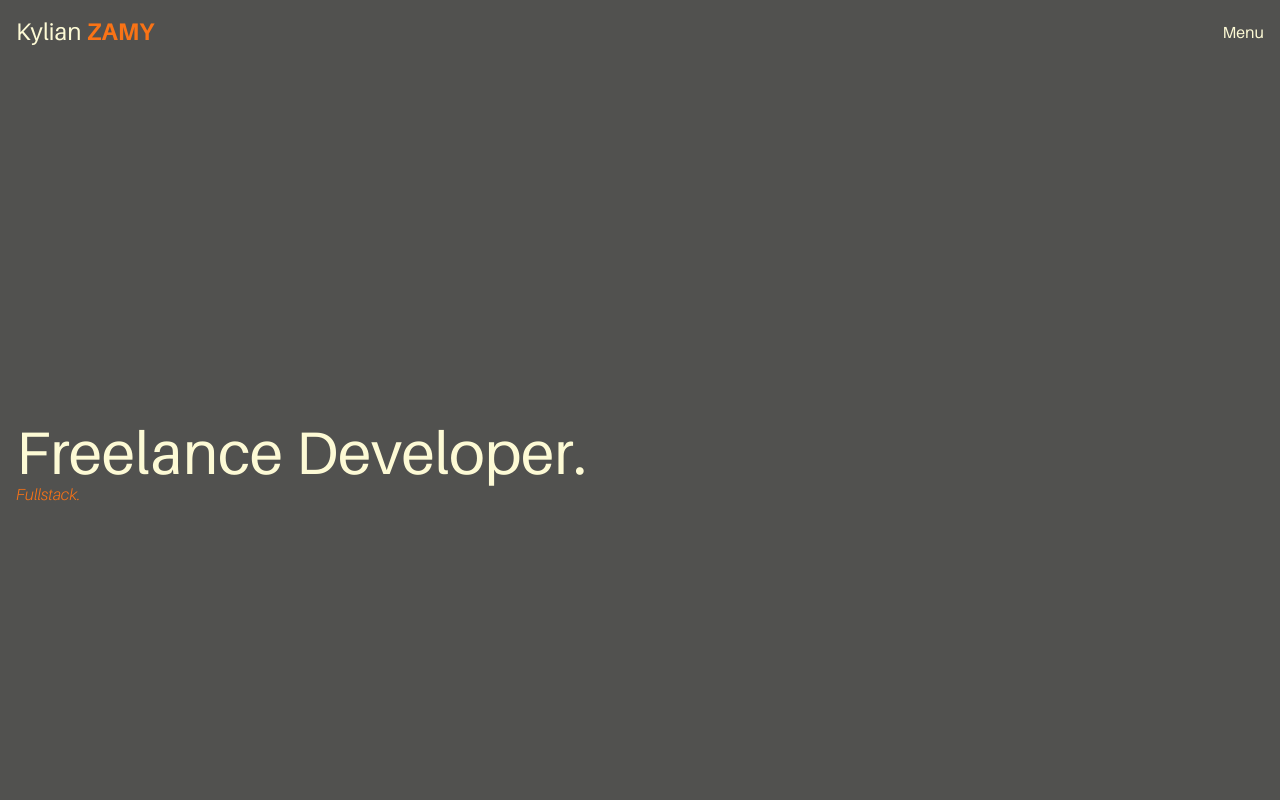
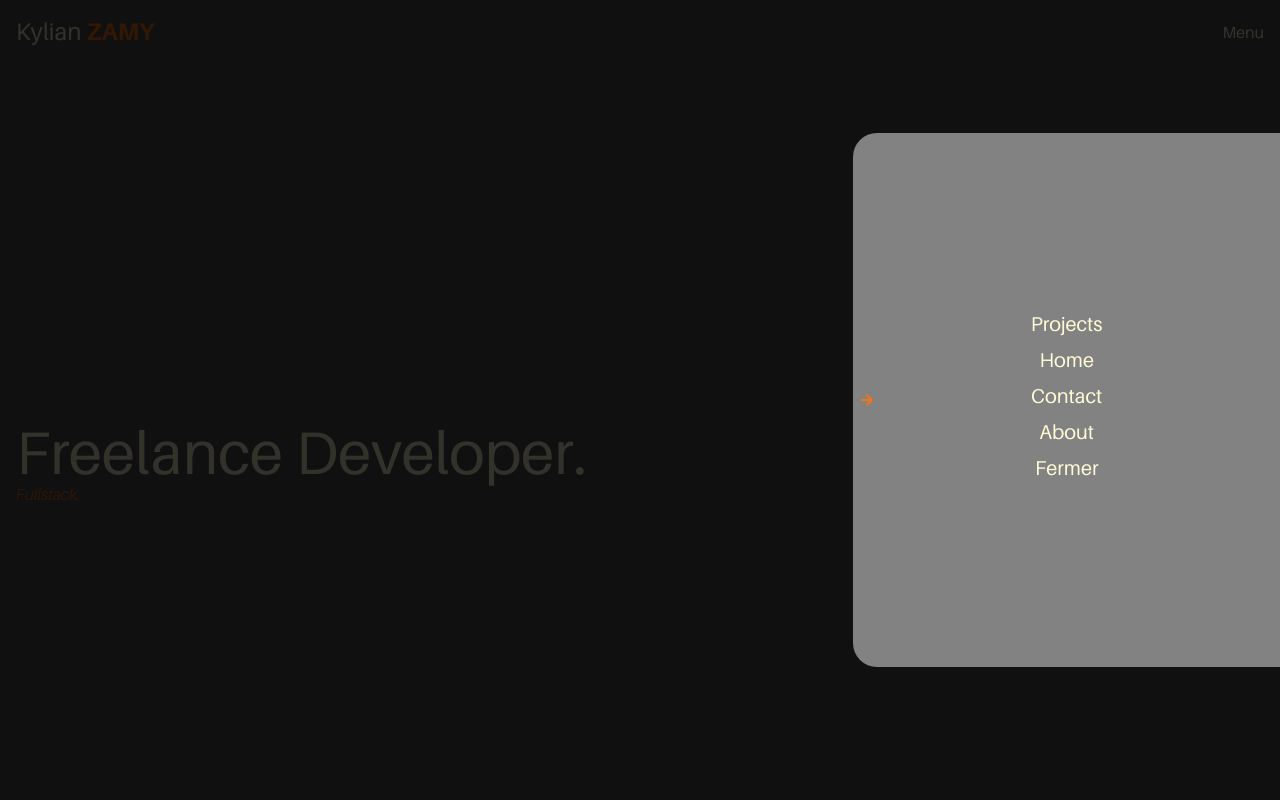
Before and after one commit to KylianZamy74/Portfolio-Kylian-Zamy, a Next.js app in the folder my-project/: page / in a window 1280 px wide. Both pictures are taken after a click on the element "Menu". Shown: the top 800 px of the page. Built offline with nearby package versions, Linux system fonts and the light colour scheme.

Commit message:
feat creation de la modale de menu et quelques animations mais pas encore finalisés.

```diff
--- a/my-project/package.json
+++ b/my-project/package.json
@@ -9,6 +9,7 @@
     "lint": "next lint"
   },
   "dependencies": {
+    "framer-motion": "^11.15.0",
     "next": "15.1.2",
     "react": "^19.0.0",
     "react-dom": "^19.0.0",
--- a/my-project/src/components/Article.tsx
+++ b/my-project/src/components/Article.tsx
@@ -3,7 +3,7 @@ import { IoArrowDown } from "react-icons/io5";
 export default function Article() {
 
     return(
-        <section className=" text-left text-5xl pt-4 bg-[#FDFAD5] p-4 pt-8 w-full">
+        <section id="my-work" className=" text-left text-5xl pt-4 bg-[#FDFAD5] p-4 pt-8 w-full">
                             <span className="font-semibold">My<span className="text-[#F97316]"> work</span></span>
                             <article className="flex justify-center mt-12 flex-col items-center">
                                 <div>
--- a/my-project/src/components/Modal/Menu.tsx
+++ b/my-project/src/components/Modal/Menu.tsx
@@ -1,19 +1,86 @@
 import Link from "next/link";
 import { useModalStore } from "@/store/useModalStore";
+import { FaArrowRight } from "react-icons/fa";
+import { motion } from "framer-motion";
+import { useRouter } from "next/router";
 
 export default function Menu() {
 
-    const {closeModal} = useModalStore();
+    const { closeModal, isOpen } = useModalStore();
+    const router = useRouter();
 
-    return(
-        <>
+    const goToProjects = async () => {
+        // Ferme le menu
+        closeModal();
+
+        // Vérifie si on est déjà sur la page d'accueil
+        if (router.pathname !== "/") {
+            // Si non, redirige vers la page d'accueil
+            await router.push("/");
+        }
+
+        // Une fois sur la page d'accueil, défile jusqu'à la section "My Work"
+        const target = document.getElementById("my-work");
+        if (target) {
+            target.scrollIntoView({ behavior: "smooth" });
+        }
+    };
+    // Variantes pour l'animation du menu
+    const menuOpen = {
+        open: {
+            width: "0%",
+            borderTopLeftRadius: "0",
+            borderBottomLeftRadius: "0",
+
+        },
+        closed: {
+            width: "33.33%",
+            borderTopLeftRadius: "1.5rem",
+            borderBottomLeftRadius: "1.5rem",
+            transition: {
+                duration: 3,
+                ease: "easeOut",
+                type: "spring",
+                stiffness: 300,
+                damping: 15,
+                bounceDamping: 1,
+            },
+        },
+        exit: {
+            width: "0%",
+            borderTopLeftRadius: "0",
+            borderBottomLeftRadius: "0",
+            transition: {
+                duration: 3,
+                ease: "easeOut",
+                type: "spring",
+                stiffness: 300,
+                damping: 15,
+                bounceDamping: 1,
+            },
+        }
+    };
+
+    return (
         <nav>
-            <li>Projects</li>
-            <li><Link href={'/'}>Home</Link></li>
-            <li><Link href={'/contact'}>Contact</Link></li>
-            <li><Link href={'/about'}>About</Link></li>
-            <button onClick={closeModal}>Fermer</button>
+            <div className="fixed top-0 right-0 w-screen h-screen list-none text-[#FDFAD5] bg-modal flex flex-col justify-center items-end space-y-2 ">
+                {/* Le conteneur interne du menu avec animation uniquement sur lui */}
+                <motion.div
+                    className="relative bg-[#828282] h-2/3 flex flex-col justify-center items-center space-y-2 text-xl"
+                    variants={menuOpen}
+                    initial="open"
+                    animate={isOpen ? "closed" : "exit"}
+                >
+                    <li><button onClick={goToProjects}>Projects</button></li>
+                    <li><Link href={'/'} onClick={closeModal}>Home</Link></li>
+                    <li className="flex"><Link href={'/contact'} onClick={closeModal}>Contact</Link></li>
+                    <li><Link href={'/about'} onClick={closeModal}>About</Link></li>
+                    <button onClick={closeModal}>Fermer</button>
+                    <button onClick={closeModal}>
+                        <FaArrowRight className="absolute top-1/2 left-0 transform -translate-y-1/2 pl-2 text-[#F97316]" />
+                    </button>
+                </motion.div>
+            </div>
         </nav>
-        </>
-    )
+    );
 }
--- a/my-project/tailwind.config.js
+++ b/my-project/tailwind.config.js
@@ -16,6 +16,9 @@ module.exports = {
       colors: {
         labelYellow: 'rgba(253, 250, 213, 0.60)',
         fadedYellow: 'rgba(253, 250, 213, 0.30)',
+      },
+      backgroundColor: {
+        modal: 'rgba(0, 0, 0, 0.80)',
       }
     },
   },
```
Also changed, not shown: 1 other file (tests, documents, lock files or other folders).
